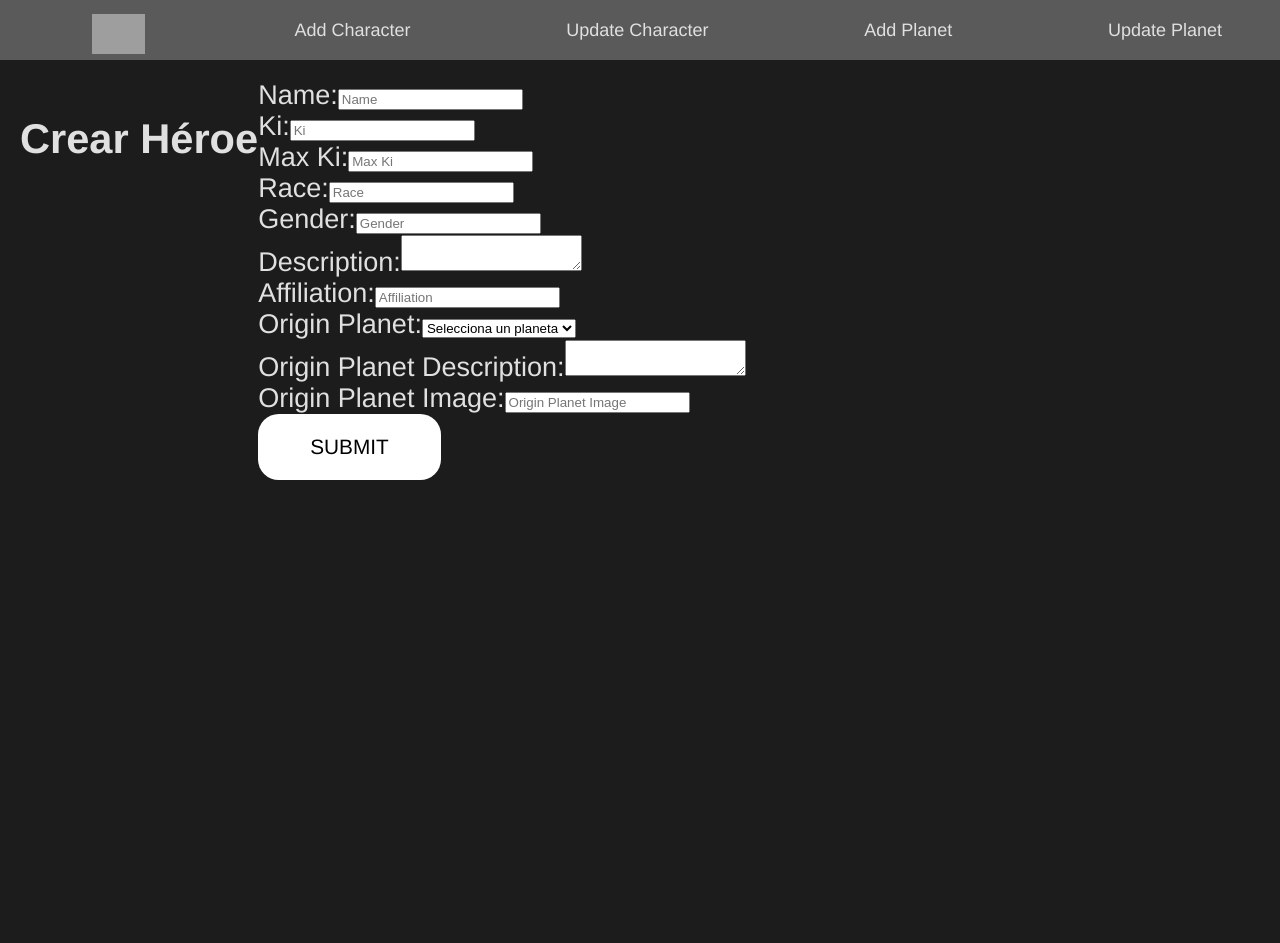
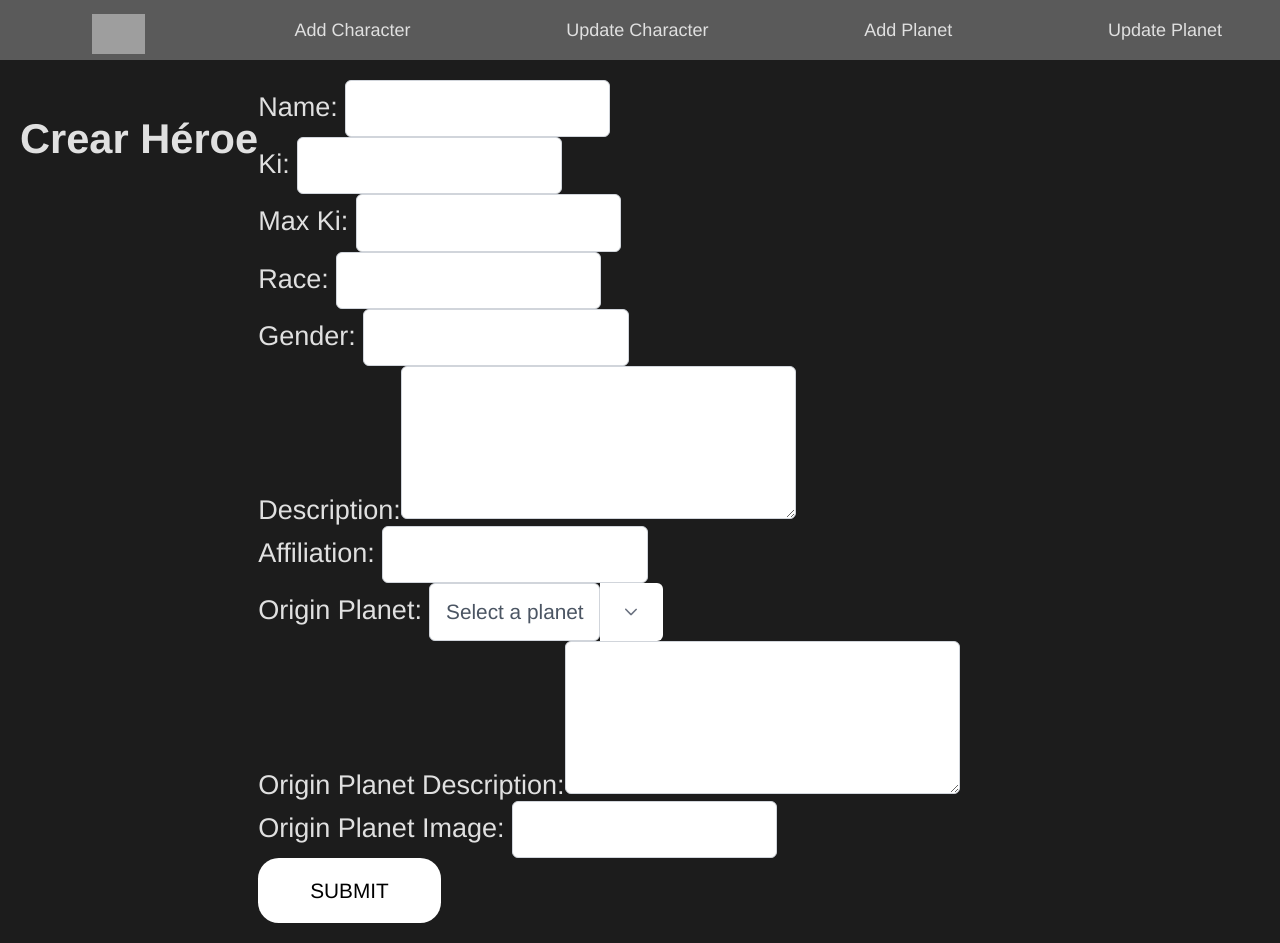
Before and after one commit to AgnosticSix/DragonBallAppWeb, a React (Vite) app: page /add-character in a window 1280 px wide. Before the commit the page ends 800 px from the top, so only its background shows below. Built offline with nearby package versions, Linux system fonts and the light colour scheme; grey boxes are pictures that could not be loaded.

Commit message:
Implementacion de varios componentes funcionales

```diff
--- a/src/components/ui/Dropdown/Dropdown.jsx
+++ b/src/components/ui/Dropdown/Dropdown.jsx
@@ -0,0 +1,30 @@
+import { Dropdown } from "primereact/dropdown";
+import PropTypes from "prop-types";
+import "./dropdown.css";
+
+export const DropdownCustom = ({
+  value,
+  options,
+  optionLabel,
+  placeholder,
+  onChange,
+}) => {
+  return (
+    <Dropdown
+      value={value}
+      options={options}
+      optionLabel={optionLabel}
+      placeholder={placeholder}
+      onChange={onChange}
+      className="dropdownCustom"
+    />
+  );
+};
+
+DropdownCustom.propTypes = {
+  value: PropTypes.string,
+  options: PropTypes.array,
+  optionLabel: PropTypes.string,
+  placeholder: PropTypes.string,
+  onChange: PropTypes.func,
+};
--- a/src/components/ui/Dropdown/dropdown.css
+++ b/src/components/ui/Dropdown/dropdown.css
@@ -0,0 +1,101 @@
+.p-dropdown .p-dropdown-trigger {
+  background: #ffffff;
+  color: #6b7280;
+  width: 3rem;
+  border-top-right-radius: 6px;
+  border-bottom-right-radius: 6px;
+}
+
+.p-dropdown-trigger {
+  display: flex;
+  align-items: center;
+  justify-content: center;
+  flex-shrink: 0;
+}
+
+.p-connected-overlay-enter-done {
+  transform: none;
+}
+
+.p-dropdown-panel {
+  background: #ffffff;
+  color: #4b5563;
+  border: 0 none;
+  border-radius: 6px;
+  box-shadow: 0 2px 12px 0 rgba(0, 0, 0, 0.1);
+
+}
+
+.p-hidden-accessible {
+  position: absolute;
+  pointer-events: none;
+  opacity: 0;
+  white-space: nowrap;
+}
+
+.p-dropdown-items-wrapper {
+  max-height: 200px;
+  overflow: auto;
+}
+
+.p-dropdown-panel
+  .p-component
+  .p-ripple-disabled
+  .p-connected-overlay-enter-done {
+  z-index: 1001;
+  position: absolute;
+  top: 90px;
+  left: 50px;
+  min-width: 555px;
+  transform-origin: center top;
+}
+
+.p-dropdown-panel .p-dropdown-items {
+  padding: 0.75rem 0;
+}
+
+.p-dropdown-items {
+  margin: 0;
+  padding: 0;
+  list-style-type: none;
+}
+
+.p-component,
+.p-component * {
+  box-sizing: border-box;
+}
+
+.p-dropdown-panel
+  .p-dropdown-items
+  .p-dropdown-item:not(.p-highlight):not(.p-disabled).p-focus {
+  color: #4b5563;
+  background: #f3f4f6;
+}
+
+.p-dropdown-panel .p-dropdown-items .p-dropdown-item {
+  margin: 0;
+  padding: 0.75rem 1.25rem;
+  border: 0 none;
+  color: #4b5563;
+  background: transparent;
+  transition: box-shadow 0.2s;
+  border-radius: 0;
+}
+
+.p-dropdown-item {
+  cursor: pointer;
+  font-weight: normal;
+  white-space: nowrap;
+  position: relative;
+  overflow: hidden;
+}
+
+.p-dropdown-label {
+    display: block;
+    white-space: nowrap;
+    overflow: hidden;
+    flex: 1 1 auto;
+    width: 1%;
+    text-overflow: ellipsis;
+    cursor: pointer;
+}
--- a/src/components/ui/Input/Input.jsx
+++ b/src/components/ui/Input/Input.jsx
@@ -1,22 +1,22 @@
 import PropTypes from "prop-types";
+import { InputText } from "primereact/inputtext";
+import "./input.css";
 
-export const Input = ({ name, type, placeholder, value, onChange }) => {
+export const Input = ({ id, value, placeholder, onChange }) => {
   return (
-    <input
-      className="input"
-      name={name}
+    <InputText
+      id={id}
+      value={value}
       placeholder={placeholder}
-      type={type}
-      value={value}
       onChange={onChange}
-    ></input>
+      className='inputCustom'
+    />
   );
 };
 
 Input.propTypes = {
-  name: PropTypes.string,
-  type: PropTypes.string,
+  id: PropTypes.string.isRequired,
+  value: PropTypes.string,
   placeholder: PropTypes.string,
-  value: PropTypes.string,
   onChange: PropTypes.func,
 };
--- a/src/components/ui/Input/input.css
+++ b/src/components/ui/Input/input.css
@@ -1,22 +1,13 @@
 /* From Uiverse.io by alexruix */
-.input {
-  max-width: 190px;
-  background-color: #f5f5f5;
-  color: #242424;
-  padding: 0.15rem 0.5rem;
-  min-height: 40px;
-  border-radius: 4px;
-  outline: none;
-  border: none;
-  line-height: 1.15;
-  box-shadow: 0px 10px 20px -18px;
+.p-inputtext {
+    font-family: var(--font-family);
+    font-size: 1rem;
+    color: #4b5563;
+    background: #ffffff;
+    padding: 0.75rem 0.75rem;
+    border: 1px solid #d1d5db;
+    transition: background-color 0.2s, color 0.2s, border-color 0.2s, box-shadow 0.2s;
+    appearance: none;
+    border-radius: 6px;
+    outline-color: transparent;
 }
-
-.input:focus {
-  border-bottom: 2px solid #5b5fc7;
-  border-radius: 4px 4px 2px 2px;
-}
-
-.input:hover {
-  outline: 1px solid lightgrey;
-}
--- /dev/null
+++ b/src/components/ui/Label/Label.jsx
@@ -0,0 +1,19 @@
+import PropTypes from "prop-types";
+import "./label.css";
+
+export const Label = ({ htmlFor, name, children }) => {
+  return (
+    <>
+      <label className="label" htmlFor={htmlFor}>
+        {name}
+      </label>
+      {children}
+    </>
+  );
+};
+
+Label.propTypes = {
+  htmlFor: PropTypes.string.isRequired,
+  name: PropTypes.string.isRequired,
+  children: PropTypes.node.isRequired,
+};
--- /dev/null
+++ b/src/components/ui/Label/label.css
@@ -0,0 +1,3 @@
+.label {
+
+}
--- a/src/components/ui/TextArea/TextArea.jsx
+++ b/src/components/ui/TextArea/TextArea.jsx
@@ -0,0 +1,25 @@
+import PropTypes from "prop-types";
+import "./textArea.css";
+
+export const TextArea = ({ name, value, onChange, rows, cols, isReadOnly }) => {
+  return (
+    <textarea
+      name={name}
+      value={value}
+      onChange={onChange}
+      rows={rows}
+      cols={cols}
+      readOnly={isReadOnly}
+      className="textAreaCustom"
+    />
+  );
+};
+
+TextArea.propTypes = {
+  name: PropTypes.string.isRequired,
+  value: PropTypes.string,
+  onChange: PropTypes.func,
+  rows: PropTypes.number,
+  cols: PropTypes.number,
+  isReadOnly: PropTypes.bool,
+};
--- a/src/components/ui/TextArea/textArea.css
+++ b/src/components/ui/TextArea/textArea.css
@@ -0,0 +1,12 @@
+.textAreaCustom {
+    font-family: var(--font-family);
+    font-size: 1rem;
+    color: #4b5563;
+    background: #ffffff;
+    padding: 0.75rem 0.75rem;
+    border: 1px solid #d1d5db;
+    transition: background-color 0.2s, color 0.2s, border-color 0.2s, box-shadow 0.2s;
+    appearance: none;
+    border-radius: 6px;
+    outline-color: transparent;
+}
--- a/src/pages/Characters/CreateHeroe.jsx
+++ b/src/pages/Characters/CreateHeroe.jsx
@@ -1,28 +1,31 @@
-import { useState, useEffect, useRef } from 'react';
-import { getData, addCharacter } from '../../utils/localStorageUtils';
-import { Input } from '../../components/ui/Input/Input';
-import { ButtonCustom } from '../../components/ui/Button/Button';
-import { ToastCustom } from '../../components/ui/Toast/Toast';
+import { useState, useEffect, useRef } from "react";
+import { getData, addCharacter } from "../../utils/localStorageUtils";
+import { Input } from "../../components/ui/Input/Input";
+import { ButtonCustom } from "../../components/ui/Button/Button";
+import { ToastCustom } from "../../components/ui/Toast/Toast";
+import { Label } from "../../components/ui/Label/Label";
+import { TextArea } from "../../components/ui/TextArea/TextArea";
+import { DropdownCustom } from "../../components/ui/Dropdown/Dropdown";
 
 export const CreateHeroe = () => {
   const initialData = getData();
   const [heroe, setHeroe] = useState({
     id: initialData.characters.length + 1,
-    name: '',
-    ki: '',
-    maxKi: '',
-    race: '',
-    gender: '',
-    description: '',
-    image: '',
-    affiliation: '',
+    name: "",
+    ki: "",
+    maxKi: "",
+    race: "",
+    gender: "",
+    description: "",
+    image: "",
+    affiliation: "",
     deletedAt: null,
     originPlanet: {
-      name: '',
-      description: '',
-      image: ''
+      name: "",
+      description: "",
+      image: "",
     },
-    transformations: []
+    transformations: [],
   });
 
   const [planets, setPlanets] = useState([]);
@@ -36,15 +39,17 @@ export const CreateHeroe = () => {
     const { name, value } = e.target;
     setHeroe({
       ...heroe,
-      [name]: value
+      [name]: value,
     });
   };
 
   const handlePlanetChange = (e) => {
-    const selectedPlanet = planets.find(planet => planet.name === e.target.value);
+    const selectedPlanet = planets.find(
+      (planet) => planet.name === e.target.value
+    );
     setHeroe({
       ...heroe,
-      originPlanet: selectedPlanet
+      originPlanet: selectedPlanet,
     });
   };
 
@@ -79,63 +84,122 @@ export const CreateHeroe = () => {
 
   const showToast = () => {
     toastRef.current.show({
-      severity: 'success',
-      summary: 'Success!',
-      detail: 'Hero created successfully',
-      life: 3000
+      severity: "success",
+      summary: "Success!",
+      detail: "Hero created successfully",
+      life: 3000,
     });
-  }
+  };
 
   return (
     <div className="container-create-heroe">
       <h2>Crear Héroe</h2>
       <form onSubmit={handleSubmit}>
         <div>
-          <label htmlFor="name">Name:</label>
-          <Input name="name" type="text" placeholder="Name" value={heroe.name} onChange={handleChange} />
+          <Label htmlFor="name" name="Name: ">
+            <Input id="name" name="name" type="text" onChange={handleChange} />
+          </Label>
         </div>
         <div>
-          <label htmlFor='ki'>Ki:</label>
-          <Input name="ki" type="text" placeholder="Ki" value={heroe.ki} onChange={handleChange} />
+          <Label htmlFor="ki" name="Ki: ">
+            <Input id="ki" name="ki" type="text" onChange={handleChange} />
+          </Label>
         </div>
         <div>
-          <label htmlFor='maxKi'>Max Ki:</label>
-          <Input name="maxKi" type="text" placeholder="Max Ki" value={heroe.maxKi} onChange={handleChange} />
+          <Label htmlFor="maxKi" name="Max Ki: ">
+            <Input
+              id="maxKi"
+              name="maxKi"
+              type="text"
+              onChange={handleChange}
+            />
+          </Label>
         </div>
         <div>
-          <label htmlFor='race'>Race:</label>
-          <Input name="race" type="text" placeholder="Race" value={heroe.race} onChange={handleChange} />
+          <Label htmlFor="race" name="Race: ">
+            <Input id="race" name="race" type="text" onChange={handleChange} />
+          </Label>
         </div>
         <div>
-          <label htmlFor='gender'>Gender:</label>
-          <Input name="gender" type="text" placeholder="Gender" value={heroe.gender} onChange={handleChange} />
+          <Label htmlFor="gender" name="Gender: ">
+            <Input
+              id="gender"
+              name="gender"
+              type="text"
+              onChange={handleChange}
+            />
+          </Label>
         </div>
         <div>
-          <label htmlFor='description'>Description:</label>
-          <textarea name="description" value={heroe.description} onChange={handleChange}></textarea>
+          <label htmlFor="description">Description:</label>
+          <TextArea
+            name="description"
+            readOnly={false}
+            rows={5}
+            cols={30}
+          ></TextArea>
         </div>
         <div>
-          <label htmlFor='affiliation'>Affiliation:</label>
-          <Input name="affiliation" type="text" placeholder="Affiliation" value={heroe.affiliation} onChange={handleChange} />
+          <Label htmlFor="affiliation" name="Affiliation: ">
+            <Input
+              id="affiliation"
+              name="affiliation"
+              type="text"
+              onChange={handleChange}
+            />
+          </Label>
         </div>
         <div>
-          <label htmlFor='originPlanet'>Origin Planet:</label>
-          <select name="originPlanet.name" value={heroe.originPlanet.name} onChange={handlePlanetChange}>
+          <Label htmlFor="originPlanet" name="Origin Planet: ">
+            <DropdownCustom
+              value={heroe.originPlanet.name}
+              options={planets.map((planet) => ({
+                name: planet.name
+              })) || []}
+              optionLabel="name"
+              placeholder="Select a planet"
+              onChange={handlePlanetChange}
+            />
+          </Label>
+
+          {/* <select
+            name="originPlanet.name"
+            value={heroe.originPlanet.name}
+            onChange={handlePlanetChange}
+          >
             <option value="">Selecciona un planeta</option>
-            {planets.map(planet => (
-              <option key={planet.name} value={planet.name}>{planet.name}</option>
+            {planets.map((planet) => (
+              <option key={planet.name} value={planet.name}>
+                {planet.name}
+              </option>
             ))}
-          </select>
+          </select> */}
         </div>
         <div>
-          <label htmlFor='originPlanetDescription'>Origin Planet Description:</label>
-          <textarea name="originPlanet.description" value={heroe.originPlanet.description} readOnly></textarea>
+          <label htmlFor="originPlanetDescription">
+            Origin Planet Description:
+          </label>
+          <TextArea
+            name="originPlanet.description"
+            value={heroe.originPlanet.description}
+            onChange={handlePlanetChange}
+            readOnly={true}
+            rows={5}
+            cols={30}
+          ></TextArea>
         </div>
         <div>
-          <label htmlFor='originPlanetImage'>Origin Planet Image:</label>
-          <Input name="originPlanet.image" type="text" placeholder="Origin Planet Image" value={heroe.originPlanet.image} onChange={handleChange} />
+          <Label htmlFor="originPlanetImage" name="Origin Planet Image: ">
+            <Input
+              id="originPlanetImage"
+              name="originPlanetImage"
+              type="text"
+              value={heroe.originPlanet.image}
+              onChange={handlePlanetChange}
+            />
+          </Label>
         </div>
-        <ToastCustom ref={toastRef} position='top-right' />
+        <ToastCustom ref={toastRef} position="top-right" />
         <ButtonCustom type="submit" label="Submit" />
       </form>
     </div>
```
Also changed, not shown: src/components/ui/Label.jsx (deleted), src/components/ui/Message.jsx (deleted), 2 other files (tests, documents, lock files or other folders).
